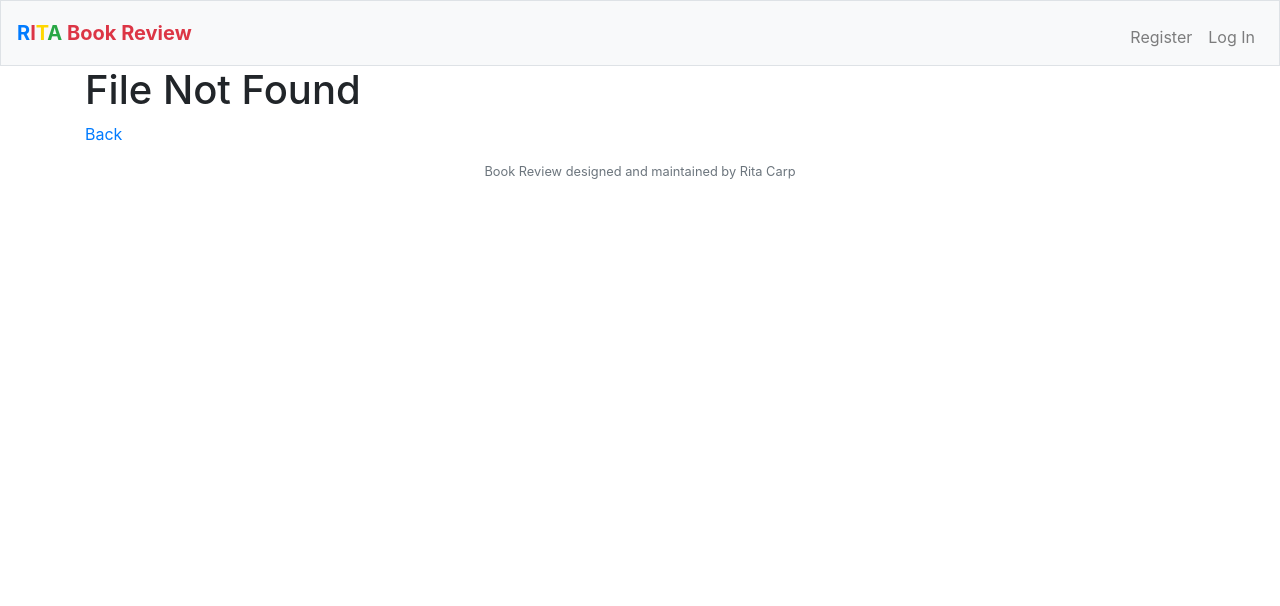
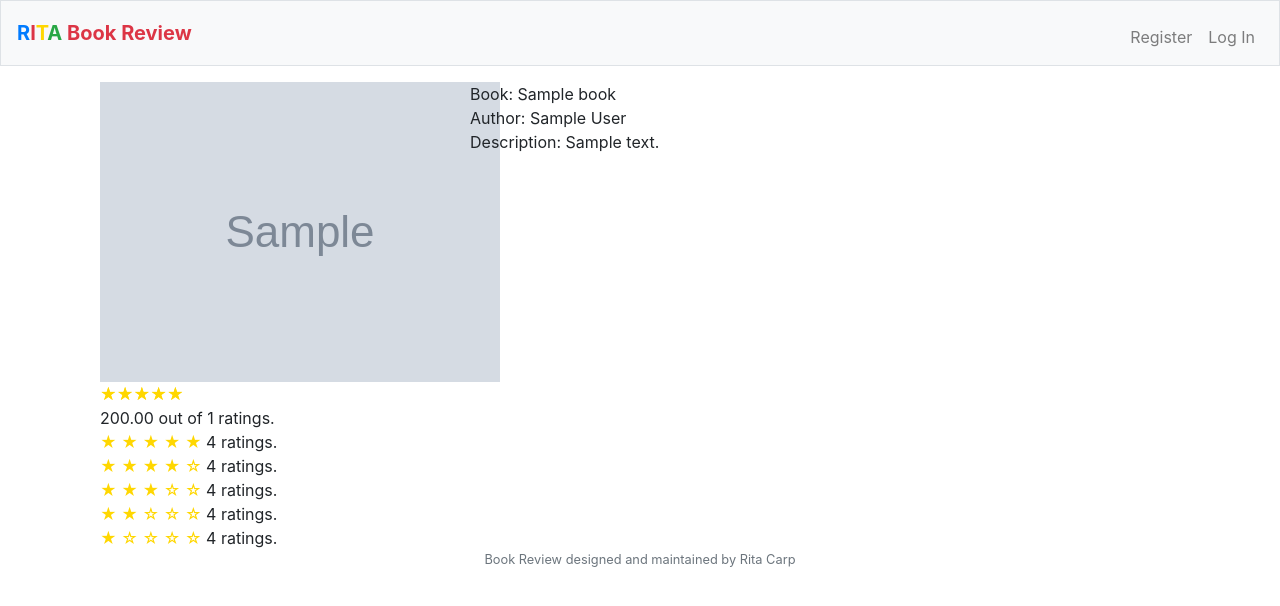
Before and after one commit to ritacarp/bookreview, a Flask app: page /book/1 in a window 1280 px wide. Shown: the top 606 px of the page. Run offline with Flask 2, Linux system fonts and the light colour scheme; tables that the repository leaves empty hold one stand-in row (values such as "Sample post"); grey boxes marked "Sample" are stand-in pictures; parts of the project's set-up code (start-up, migrations or seed data) failed here and were passed over; some libraries are stand-ins or nearby versions.

Commit message:
book page

```diff
--- a/app/main/routes.py
+++ b/app/main/routes.py
@@ -54,60 +54,34 @@
                             )
 
 
-@bp.route('/Backup')
-@bp.route('/index/Backup')
 
-def indexBackup():
+@bp.route('/book/')
+@bp.route('/book/<bookID>')
+def book(bookID=""):
+    if not bookID:
+        flash('Book ID is required for to view a book')
+        return redirect(url_for('main.index'))
 
-    # http://www.datasciencemadesimple.com/strip-lstriprstrip-strip-function-python/
-    # To strip off leading zeros - I googled python strip leading zeros
+    book = Book.query.get(bookID)
 
-    # To shuffle a list
-    # https://note.nkmk.me/en/python-random-shuffle/
+    averageScore = book.average_score
+    if averageScore == 5.0:
+        scorePercent = 100
+        yellowStars = 5
+        paritalYellowStars = 0
+        clearStars = 0
+    else:
+        scorePercent =  ((averageScore / 5) * 100);
+        yellowStars = math.floor(averageScore)
+        paritalYellowStars = averageScore - yellowStars
+        clearStars = 5 - (yellowStars + 1)
 
-    allBooks = []
-
-    randomList = grBookList.copy()
-    random.shuffle(randomList)
-    # print("\n\ngrBookList = ", str(grBookList).strip('[]'))
-    #  print("\n\n1) randomList = ", str(randomList).strip('[]'))
-
-    displayList = randomList[0:10]
-    # print("\n\n2) displayList = ", str(displayList).strip('[]'))
+    book.scorePercent = scorePercent
+    book.f_scorePercent = f"{scorePercent:,.2f}"
 
 
-    allBooks = []
-
-    idx = -1
-    bookCount = 0
-    loopCount = 0
-    imagesPerRow = 9
-    maxLoops = len(randomList)
-    while True:
-
-        loopCount += 1
-        if loopCount > maxLoops:
-            break
-
-        idx += 1
-        # print("idx = ", idx, "Loop Count = ", loopCount)
-
-        grBookID = randomList[idx]
-        book = grLookupByID(grBookID)
-        if book["amazon_lookup_id"]:
-           allBooks.append(book)
-           bookCount += 1
-           if bookCount == imagesPerRow:
-               break
-
-        # print("Book Count = ", bookCount)
-
-
-    return render_template("homepage.html",
-                            allBooks=allBooks,
-                            imagesPerRow=imagesPerRow
-                            )
-
+    return render_template("book.html",
+                            book=book)
 
 
 
--- a/app/templates/base.html
+++ b/app/templates/base.html
@@ -6,19 +6,26 @@
 
         <!-- Required meta tags -->
         <meta charset="utf-8">
+        <!-- <meta http-equiv="content-type" content="text/html; charset=utf-8"/> -->
         <meta name="viewport" content="width=device-width, initial-scale=1, shrink-to-fit=no">
 
         <!-- documentation at http://getbootstrap.com/docs/4.1/, alternative themes at https://bootswatch.com/ -->
-        <link href="https://maxcdn.bootstrapcdn.com/bootstrap/4.1.3/css/bootstrap.min.css" rel="stylesheet">
 
-        <!-- https://favicon.io/emoji-favicons/money-mouth-face/ -->
+        <link rel="stylesheet" href="https://stackpath.bootstrapcdn.com/bootstrap/4.4.1/css/bootstrap.min.css" integrity="sha384-Vkoo8x4CGsO3+Hhxv8T/Q5PaXtkKtu6ug5TOeNV6gBiFeWPGFN9MuhOf23Q9Ifjh" crossorigin="anonymous">
         <link href="/static/favicon.ico" rel="icon">
-
         <link href="/static/style.css" rel="stylesheet">
 
+        <!---
         <script src="https://code.jquery.com/jquery-3.3.1.min.js"></script>
         <script src="https://cdnjs.cloudflare.com/ajax/libs/popper.js/1.14.3/umd/popper.min.js"></script>
         <script src="https://maxcdn.bootstrapcdn.com/bootstrap/4.1.3/js/bootstrap.min.js"></script>
+        --->
+
+    <!-- jQuery first, then Popper.js, then Bootstrap JS -->
+    <script src="https://code.jquery.com/jquery-3.4.1.slim.min.js" integrity="sha384-J6qa4849blE2+poT4WnyKhv5vZF5SrPo0iEjwBvKU7imGFAV0wwj1yYfoRSJoZ+n" crossorigin="anonymous"></script>
+    <script src="https://cdn.jsdelivr.net/npm/popper.js@1.16.0/dist/umd/popper.min.js" integrity="sha384-Q6E9RHvbIyZFJoft+2mJbHaEWldlvI9IOYy5n3zV9zzTtmI3UksdQRVvoxMfooAo" crossorigin="anonymous"></script>
+    <script src="https://stackpath.bootstrapcdn.com/bootstrap/4.4.1/js/bootstrap.min.js" integrity="sha384-wfSDF2E50Y2D1uUdj0O3uMBJnjuUD4Ih7YwaYd1iqfktj0Uod8GCExl3Og8ifwB6" crossorigin="anonymous"></script>
+
 
         <title>RITA Book Review: {% block title %}{% endblock %}</title>
 
--- /dev/null
+++ b/app/templates/book.html
@@ -0,0 +1,107 @@
+
+{% extends "base.html" %}
+
+{% block title %}
+    One Book
+{% endblock %}
+
+
+{% block content %}
+
+    <div class="container-fluid pt-3">
+
+      <div class="row">
+
+        <div class="col-sm-4">
+
+
+<span><img class="bookButton" src='{{book["image_url"]}}' data-amazonLookupID='{{book["amazon_lookup_id"]}}' style="cursor: pointer;"></span>
+
+
+<div>
+  <div class="homerating" >
+    <span class="homerating-upper" style="width: {{book['scorePercent']}}%;">
+        <span>&#9733;</span><span>&#9733;</span><span>&#9733;</span><span>&#9733;</span><span>&#9733;</span>
+    </span>
+    <span class="homerating-lower">
+        <span>&#9734;</span><span>&#9734;</span><span>&#9734;</span><span>&#9734;</span><span>&#9734;</span>
+    </span>
+
+  </div>
+</div>
+
+{{book['f_scorePercent']}} out of {{book['review_count']}} ratings.
+
+<span>
+
+<div>
+<span class="homerating">&#9733;</span>
+<span class="homerating">&#9733;</span>
+<span class="homerating">&#9733;</span>
+<span class="homerating">&#9733;</span>
+<span class="homerating">&#9733;</span> {{book['stars_5']}} ratings.
+</div>
+
+<div>
+<span class="homerating">&#9733;</span>
+<span class="homerating">&#9733;</span>
+<span class="homerating">&#9733;</span>
+<span class="homerating">&#9733;</span>
+<span class="homerating">&#9734;</span> {{book['stars_4']}} ratings.
+</div>
+
+<div>
+<span class="homerating">&#9733;</span>
+<span class="homerating">&#9733;</span>
+<span class="homerating">&#9733;</span>
+<span class="homerating">&#9734;</span>
+<span class="homerating">&#9734;</span> {{book['stars_3']}} ratings.
+</div>
+
+<div>
+<span class="homerating">&#9733;</span>
+<span class="homerating">&#9733;</span>
+<span class="homerating">&#9734;</span>
+<span class="homerating">&#9734;</span>
+<span class="homerating">&#9734;</span> {{book['stars_2']}} ratings.
+</div>
+
+<div>
+<span class="homerating">&#9733;</span>
+<span class="homerating">&#9734;</span>
+<span class="homerating">&#9734;</span>
+<span class="homerating">&#9734;</span>
+<span class="homerating">&#9734;</span> {{book['stars_2']}} ratings.
+</div>
+
+</span>
+
+
+        </div>
+
+
+
+
+       <div class="col-sm-8">
+Book: {{book["title"]}}<br>
+Author:  {{book["author"]}}<br>
+
+
+Description:  {{book["description"] | safe}}<br>
+       </div>
+
+      </div>
+
+    </div>
+
+
+ <script type="text/javascript">
+  $('.bookButton').on('click', function () {
+     var bookID = $(this).attr("data-amazonLookupID" )
+     var url = "https://www.amazon.com/dp/" + bookID
+     var win = window.open(url, '_blank');
+
+  });
+ </script>
+
+{% endblock %}
```
Also changed, not shown: app/templates/homepage.html (+14 -4 lines).
